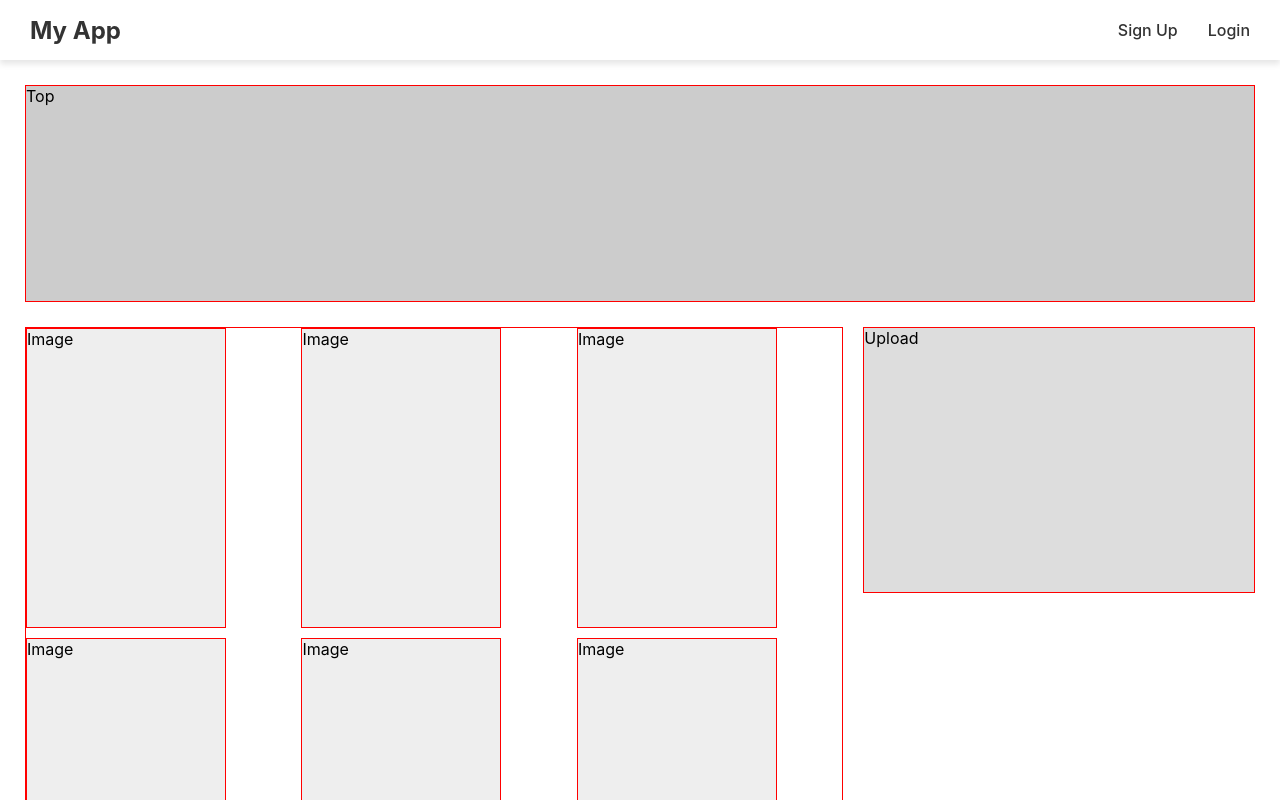
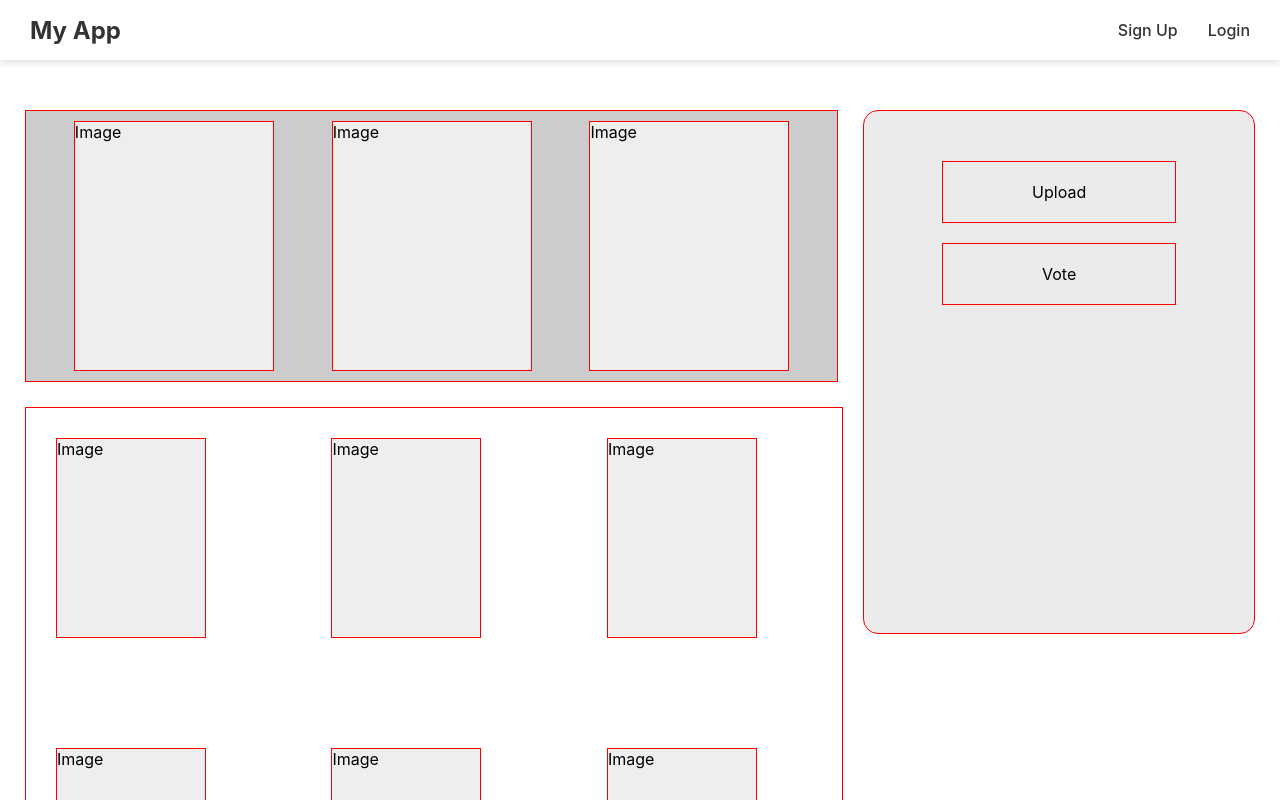
Before and after one commit to VictorApaez/meow-madness, a React (Create React App) app in the folder client/: page /home in a window 1280 px wide. Shown: the top 800 px of the page. Built offline with nearby package versions, Linux system fonts and the light colour scheme.

Commit message:
update home page templating toward figma layout

```diff
--- a/client/src/components/Home/Home.css
+++ b/client/src/components/Home/Home.css
@@ -7,7 +7,7 @@
   grid-template-columns: repeat(3, 1fr);
   grid-template-rows: 1fr 1fr 1fr;
   grid-template-areas:
-    "top top top"
+    "top top upload"
     "photo-grid photo-grid upload"
     "photo-grid photo-grid .";
   height: 100vh;
@@ -16,7 +16,19 @@
 .top-div {
   grid-area: top;
   background-color: #ccc;
-  margin: 25px;
+  margin: 50px 15px 25px 25px;
+  display: flex;
+  flex-direction: row;
+  justify-content: space-evenly;
+  align-items: center;
+}
+
+.top-div .image {
+  width: 200px;
+  height: 250px;
+  max-width: 200px;
+  max-height: 250px;
+  margin: 10px;
 }
 
 .photo-grid {
@@ -26,10 +38,28 @@
   grid-auto-rows: 300px;
   grid-gap: 10px;
   margin: 0 10px 0 25px;
+  height: fit-content;
+  /* overflow-x: auto; */
+}
+
+.photo-grid .image {
+  margin: 30px;
 }
 
 .upload-div {
   grid-area: upload;
-  background-color: #ddd;
-  margin: 0 25px 0 10px;
+  background-color: rgba(155, 155, 155, 0.2);
+  margin: 50px 25px 0 10px;
+  border-radius: 15px;
+  display: flex;
+  flex-direction: column;
+  align-items: center;
+  padding-top: 40px;
 }
+
+.upload-btn {
+  margin: 10px;
+  padding: 20px 5px;
+  width: 60%;
+  text-align: center;
+}
--- a/client/src/components/Home/Home.jsx
+++ b/client/src/components/Home/Home.jsx
@@ -5,7 +5,11 @@ import "./Home.css";
 function Home() {
   return (
     <div className="home-screen">
-      <div className="top-div">Top</div>
+      <div className="top-div">
+        <Image />
+        <Image />
+        <Image />
+      </div>
       <div className="photo-grid">
         <Image />
         <Image />
@@ -22,7 +26,10 @@ function Home() {
         <Image />
         <Image />
       </div>
-      <div className="upload-div">Upload</div>
+      <aside className="upload-div">
+        <div className="upload-btn">Upload</div>
+        <div className="upload-btn">Vote</div>
+      </aside>
     </div>
   );
 }
--- a/client/src/components/Home/Image.css
+++ b/client/src/components/Home/Image.css
@@ -1,7 +1,8 @@
 .image {
   background-color: #eee;
-  max-width: 200px;
-  height: 300px;
-  max-height: 300px;
+  max-width: 150px;
+  width: 150px;
+  height: 200px;
+  max-height: 200px;
   margin-bottom: 10px;
 }
```
